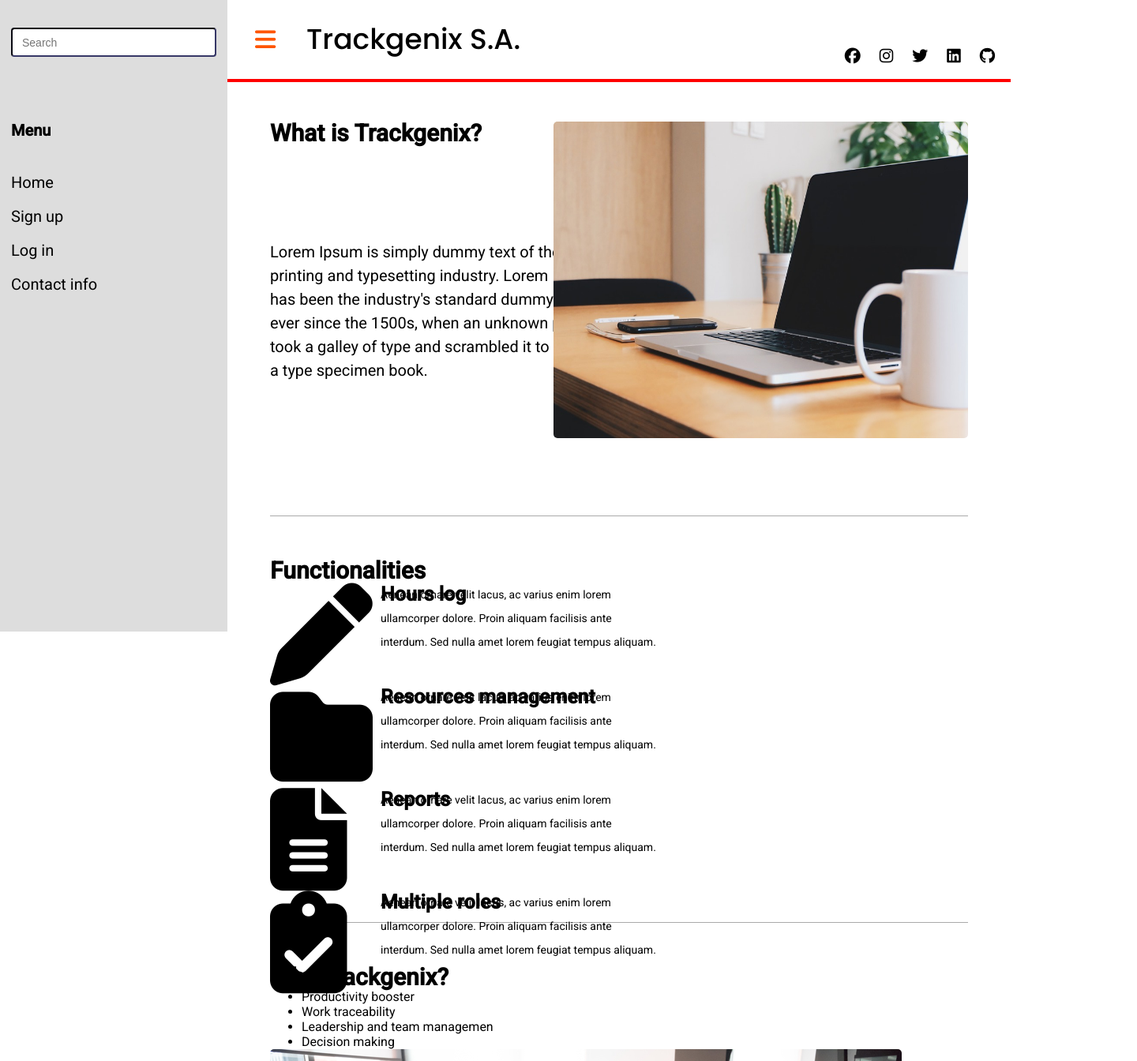
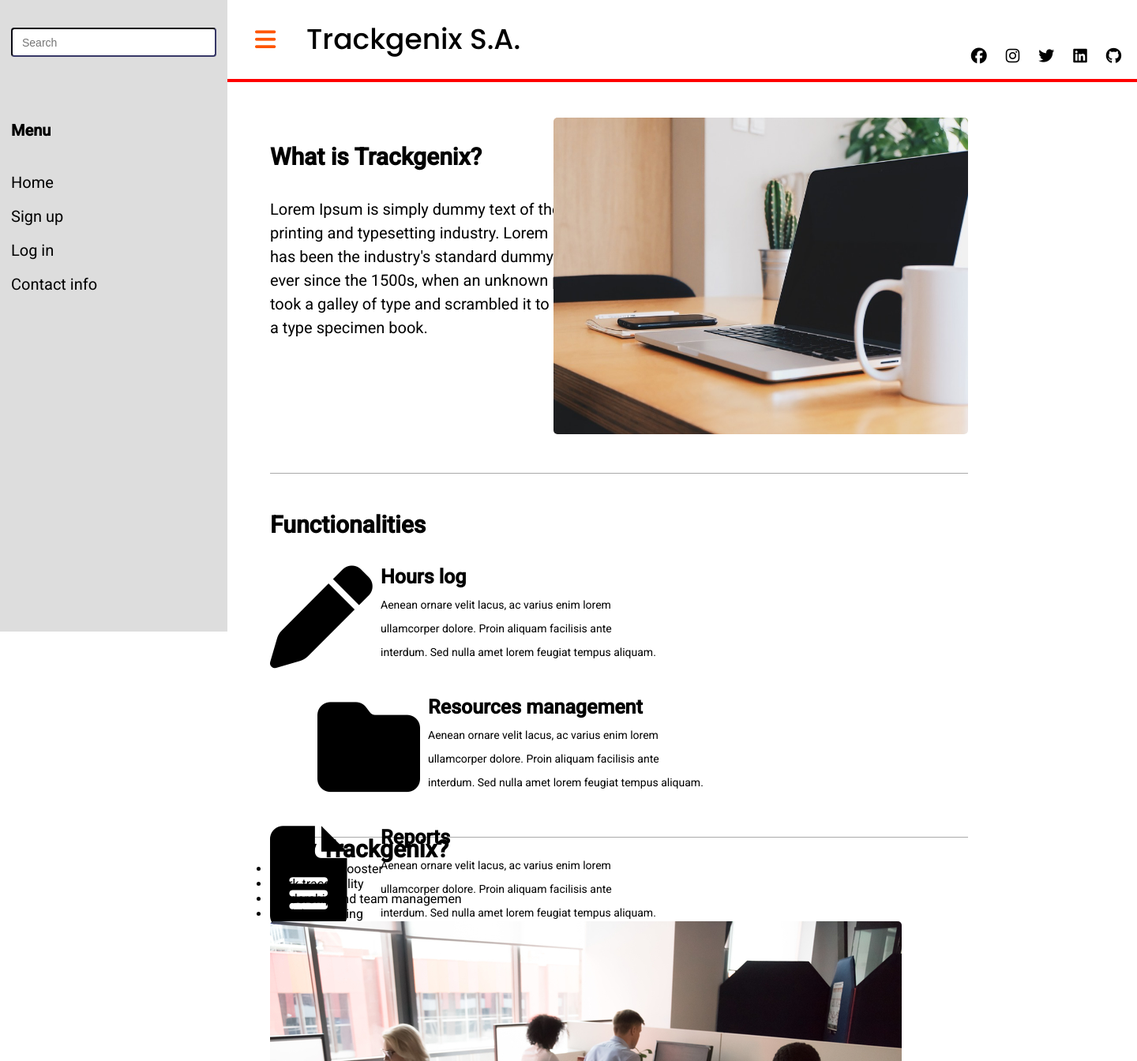
Before and after one commit to martinalbrnz/BaSP-M2022-Etapa-1, a plain HTML site: page Semana-03/index.html in a window 1280 px wide. Shown: the top 1344 px of the page at 79% size, 1440 px wide, since content can reach past the window. Drawn offline with Linux system fonts and the light colour scheme.

Commit message:
BaSP-2022: Functionalities styles fix
- Fix functionalities style
- Fix h3 bug
- Fix footer style

```diff
--- a/Semana-03/css/reset.css
+++ b/Semana-03/css/reset.css
@@ -1,4 +1,5 @@
 * {
   margin: 0;
+  padding: 0;
   box-sizing: border-box;
 }
--- a/Semana-03/css/style.css
+++ b/Semana-03/css/style.css
@@ -40,7 +40,7 @@ img {
 
 section {
   position: relative;
-  margin: 54px;
+  margin: 0 54px;
 }
 
 main {
@@ -62,19 +62,12 @@ main {
 header {
   position: fixed;
   top: 0;
-  width: calc(100% - 288px);
+  width: calc(1440px - 288px);
   height: 100px;
   z-index: 100;
   padding: 0;
   margin-left: 288px;
   box-shadow: 0px 4px 0px #ff0000;
-  background-color: #fff;
-}
-
-footer {
-  height: 100px;
-  margin-left: 288px;
-  box-shadow: inset 0 4px 0 #ff0000;
   background-color: #fff;
 }
 
@@ -147,13 +140,14 @@ nav > ul > li {
 
 #what-is-trackgenix{
   position: relative;
+  padding-top: 49px;
   height: 500px;
   box-shadow: 0px -1px 0px 0px #aaaaaa inset;
 }
 
 #what-is-trackgenix > h2 {
   position: absolute;
-  top: 0;
+  top: 84px;
 }
 
 #what-is-trackgenix > p {
@@ -173,29 +167,44 @@ nav > ul > li {
 
 /* FUNCTIONALITIES */
 
-#functionalities{
+#functionalities {
   position: relative;
+  padding-top: 50px;
   height: 461px;
   box-shadow: 0px -1px 0px 0px #aaaaaa inset;
 }
 
+#functionalities > h2 {
+  margin-bottom: 36px;
+}
+
+.functionalities-item:nth-child(3), .functionalities-item:nth-child(5) {
+  margin-left: 60px;
+}
+
 .functionalities-item {
+  display: inline-block;
+  position: relative;
+  margin-bottom: 35px;
   width: 490px;
   height: 130px;
 }
 
 .functionalities-item > i {
+  margin-right: 10px;
   position: absolute;
   font-size: 130px;
 }
 
 .functionalities-item > h3 {
-  position: absolute;
+  width: 350px;
+  position: relative;
   left: 140px;
 }
 
 .functionalities-item > p {
-  position: absolute;
+  position: relative;
+  top: 5px;
   left: 140px;
   width: 350px;
   font-size: 14px;
@@ -254,3 +263,19 @@ nav > ul > li {
 }
 
 /* FOOTER */
+
+#footer {
+  height: 100px;
+  width: calc(1440px - 288px);
+  padding-top: 25px;
+  right: 0px;
+  margin-left: 288px;
+  box-shadow: inset 0 4px 0 #ff0000;
+  background-color: #fff;
+}
+
+#footer > .social-media {
+  display: block;
+  text-align: center;
+  margin-bottom: 6px;
+}
```
